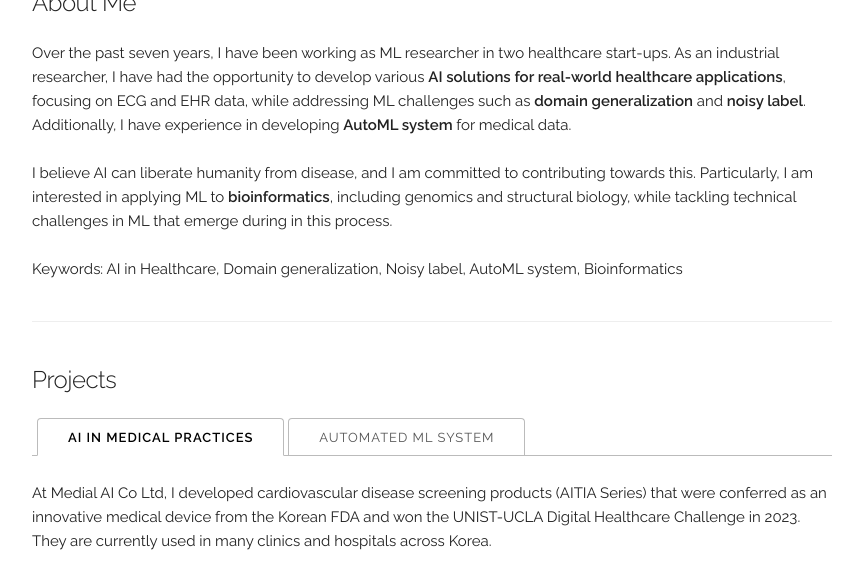
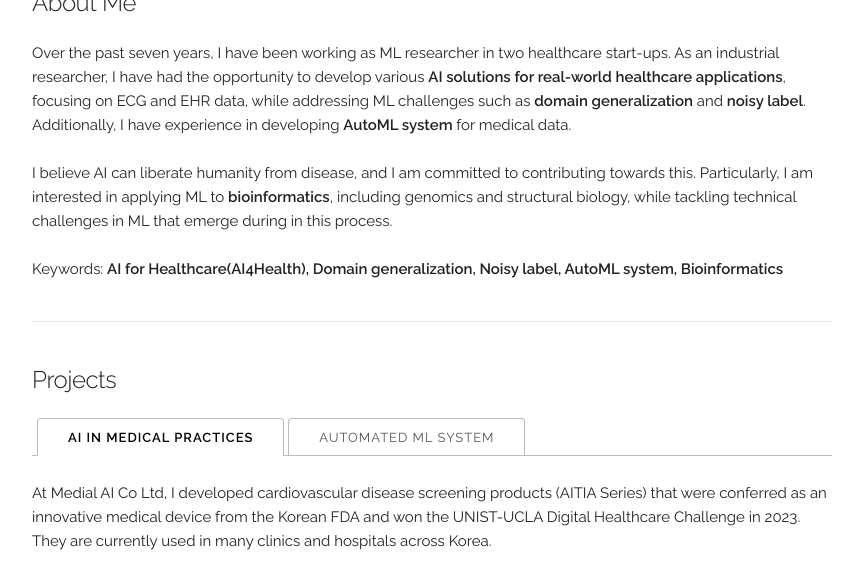
Before and after one commit to byeongtak/byeongtak.github.io, a Jekyll site: the page built from index.html, in a window 1280 px wide and 900 px high, scrolled down 349 px, cut to the strip 0-573 px from the top of the window. Shown: the whole strip, without its empty margins (208-1071 px from the left). Built offline with Jekyll 4.4.1, drawn with Linux system fonts in a browser that asks for light colours.

Commit message:
Update index.html

```diff
--- a/index.html
+++ b/index.html
@@ -23,7 +23,7 @@ layout: default
 	Particularly, I am interested in applying ML to <b>bioinformatics</b>, including genomics and structural biology, while tackling technical challenges in ML that emerge during in this process.
   <br>
   <br>
-	Keywords: AI in Healthcare, Domain generalization, Noisy label, AutoML system, Bioinformatics
+	Keywords: <b>AI for Healthcare(AI4Health), Domain generalization, Noisy label, AutoML system, Bioinformatics</b>
 
 </div>
 
```
